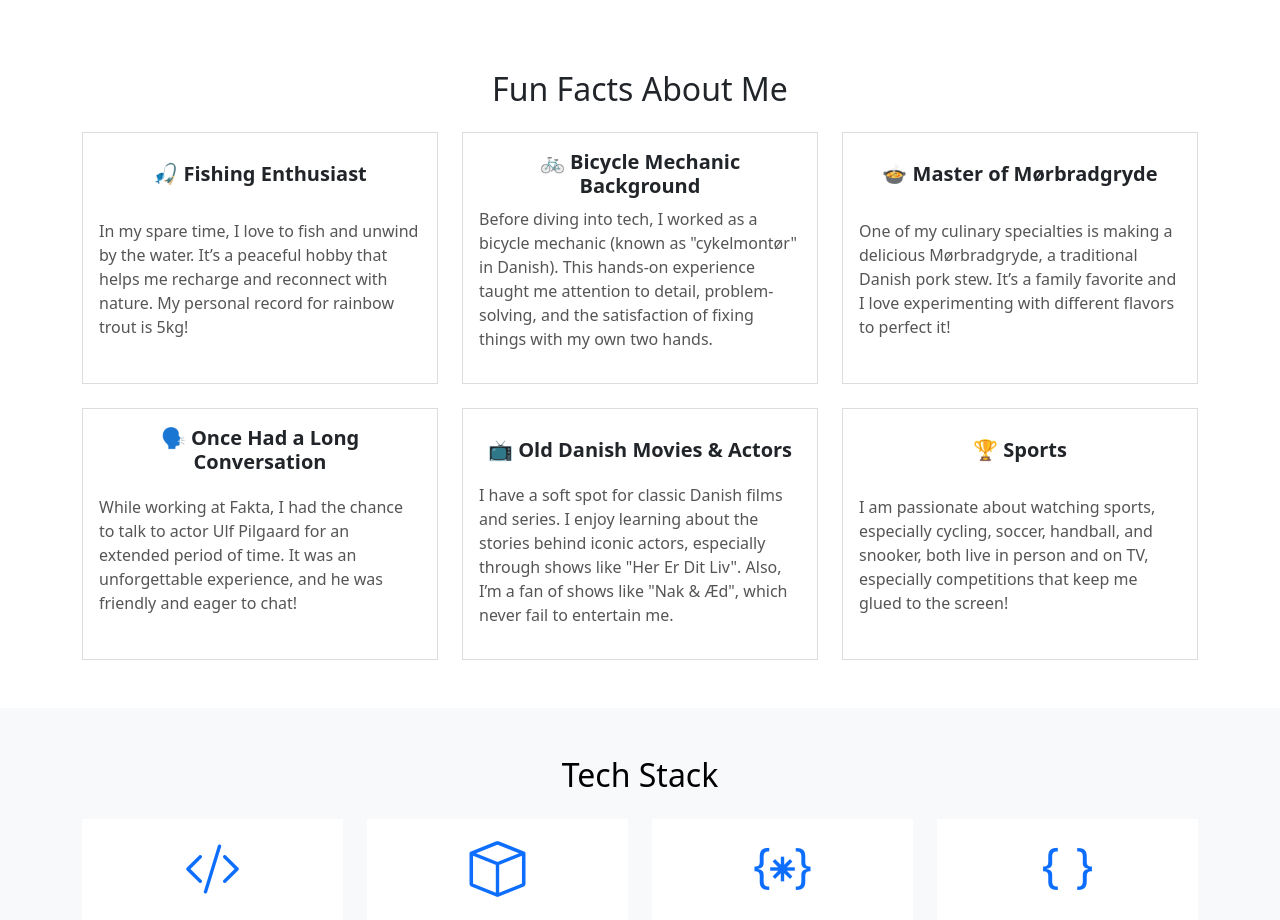
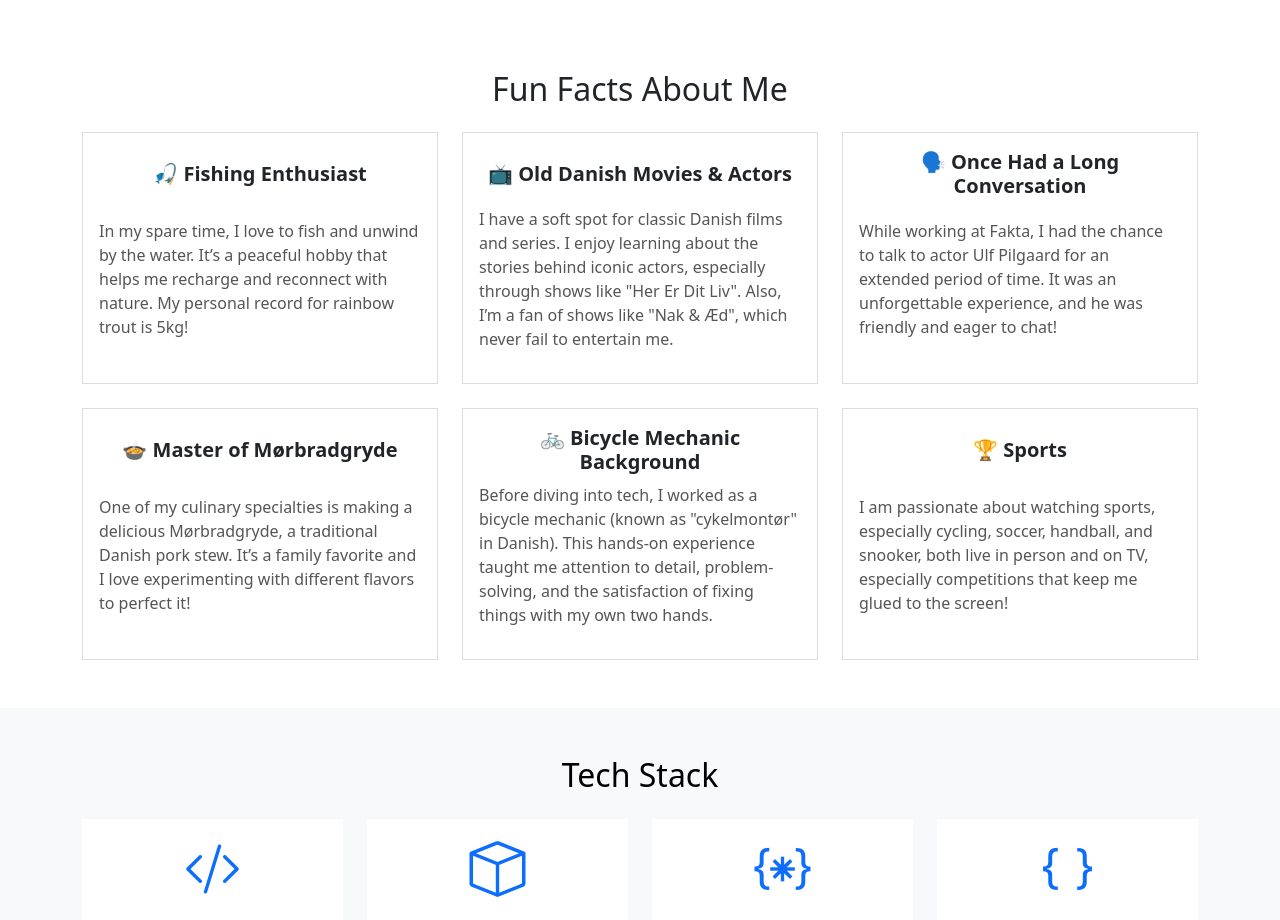
Before and after one commit to Caspec/Followcasperv2, a Vue app: page / in a window 1280 px wide. Shown: the part 1981-2901 px from the top of the page. Built offline with nearby package versions, Linux system fonts and the light colour scheme.

Commit message:
chore: update funfacts and remove unused d.ts files

```diff
--- /dev/null
+++ b/src/content/funFacts.ts
@@ -0,0 +1,44 @@
+export type FunFacts = {
+  id: number;
+  title: string;
+  description: string;
+};
+
+export const funFacts: FunFacts[] = [
+  {
+    id: 1,
+    title: '🎣 Fishing Enthusiast',
+    description:
+      'In my spare time, I love to fish and unwind by the water. It’s a peaceful hobby that helps me recharge and reconnect with nature. My personal record for rainbow trout is 5kg!',
+  },
+  {
+    id: 2,
+    title: '📺 Old Danish Movies & Actors',
+    description:
+      'I have a soft spot for classic Danish films and series. I enjoy learning about the stories behind iconic actors, especially through shows like "Her Er Dit Liv". Also, I’m a fan of shows like "Nak & Æd", which never fail to entertain me.',
+  },
+  {
+    id: 3,
+    title: '🗣️ Once Had a Long Conversation',
+    description:
+      'While working at Fakta, I had the chance to talk to actor Ulf Pilgaard for an extended period of time. It was an unforgettable experience, and he was friendly and eager to chat!',
+  },
+  {
+    id: 4,
+    title: '🍲 Master of Mørbradgryde',
+    description:
+      'One of my culinary specialties is making a delicious Mørbradgryde, a traditional Danish pork stew. It’s a family favorite and I love experimenting with different flavors to perfect it!',
+  },
+  {
+    id: 5,
+    title: '🚲 Bicycle Mechanic Background',
+    description:
+      'Before diving into tech, I worked as a bicycle mechanic (known as "cykelmontør" in Danish). This hands-on experience taught me attention to detail, problem-solving, and the satisfaction of fixing things with my own two hands.',
+  },
+  {
+    id: 6,
+    title: '🏆 Sports',
+    description:
+      'I am passionate about watching sports, especially cycling, soccer, handball, and snooker, both live in person and on TV, especially competitions that keep me glued to the screen!',
+  },
+];
--- a/src/views/HomeView.vue
+++ b/src/views/HomeView.vue
@@ -72,6 +72,7 @@
 import { ref } from 'vue';
 import WorkExperience from '@/components/WorkExperience.vue';
 import profileImageSrc from '@/assets/me.png';
+import { funFacts } from '@/content/funFacts';
 
 const name = ref('Casper');
 const profileImage = ref(profileImageSrc);
@@ -84,39 +85,6 @@ const skills = ref([
   { name: 'Laravel', icon: 'bi bi-layers' },
   { name: 'Go', icon: 'bi bi-globe' },
   { name: 'More...', icon: 'bi bi-three-dots' },
-]);
-
-const funFacts = ref([
-  {
-    title: '🎣 Fishing Enthusiast',
-    description:
-      'In my spare time, I love to fish and unwind by the water. It’s a peaceful hobby that helps me recharge and reconnect with nature. My personal record for rainbow trout is 5kg!',
-  },
-  {
-    title: '🚲 Bicycle Mechanic Background',
-    description:
-      'Before diving into tech, I worked as a bicycle mechanic (known as "cykelmontør" in Danish). This hands-on experience taught me attention to detail, problem-solving, and the satisfaction of fixing things with my own two hands.',
-  },
-  {
-    title: '🍲 Master of Mørbradgryde',
-    description:
-      'One of my culinary specialties is making a delicious Mørbradgryde, a traditional Danish pork stew. It’s a family favorite and I love experimenting with different flavors to perfect it!',
-  },
-  {
-    title: '🗣️ Once Had a Long Conversation',
-    description:
-      'While working at Fakta, I had the chance to talk to actor Ulf Pilgaard for an extended period of time. It was an unforgettable experience, and he was friendly and eager to chat!',
-  },
-  {
-    title: '📺 Old Danish Movies & Actors',
-    description:
-      'I have a soft spot for classic Danish films and series. I enjoy learning about the stories behind iconic actors, especially through shows like "Her Er Dit Liv". Also, I’m a fan of shows like "Nak & Æd", which never fail to entertain me.',
-  },
-  {
-    title: '🏆 Sports',
-    description:
-      'I am passionate about watching sports, especially cycling, soccer, handball, and snooker, both live in person and on TV, especially competitions that keep me glued to the screen!',
-  },
 ]);
 </script>
 
```
Also changed, not shown: src/content/games.d.ts (deleted, +0 -10 lines), src/content/posts.d.ts (deleted, +0 -10 lines).
